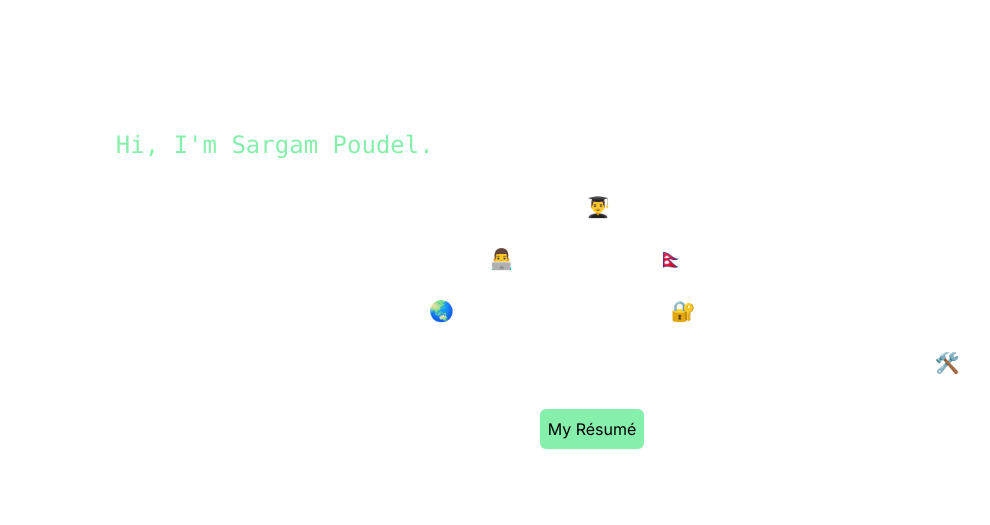
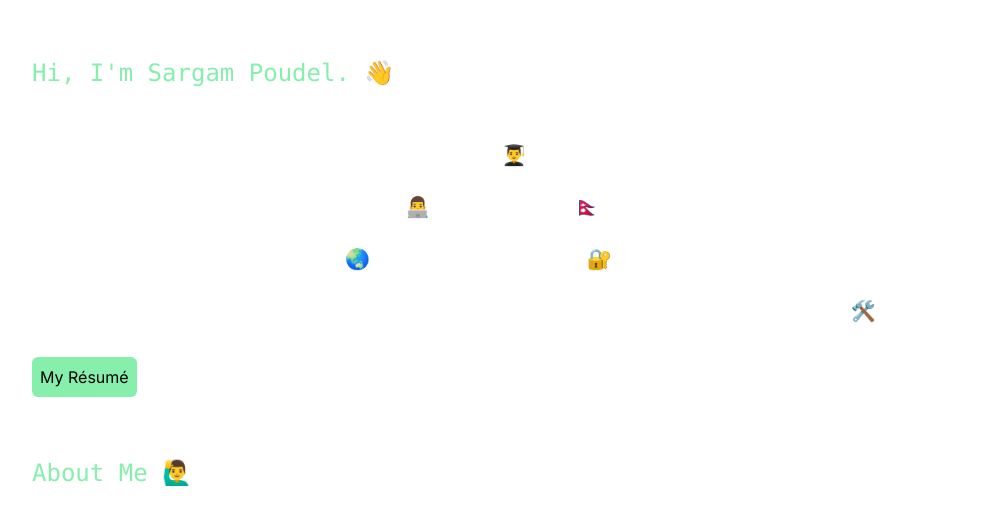
Before and after one commit to devsargam/Sargam-On-The-Internet, a Next.js app: page / in a window 1280 px wide. Shown: the part 199-724 px from the top of the page, without its empty margins (48-1038 px from the left). Built offline with nearby package versions, Linux system fonts and the light colour scheme.

Commit message:
:sparkles: feat: add aboutme section

```diff
--- a/src/app/page.tsx
+++ b/src/app/page.tsx
@@ -1,11 +1,15 @@
+import Aboutme from "@/components/aboutme";
 import Intro from "@/components/intro/";
 import Resume from "@/components/resume";
 
 export default function Home(): JSX.Element {
   return (
     <main className="flex flex-col items-center justify-center min-h-screen py-10 dark:bg-slate-900">
-      <Intro />
-      <Resume />
+      <div className="container px-5 sm:px-20">
+        <Intro />
+        <Resume />
+        <Aboutme />
+      </div>
     </main>
   );
 }
--- /dev/null
+++ b/src/components/aboutme/Aboutme.tsx
@@ -0,0 +1,35 @@
+import React from "react";
+
+function Aboutme() {
+  const about = [
+    "started writing code ~3 years ago",
+    "grew up in south-eastern part of Nepal in Jhapa district",
+    "went to high school in Kathmandu, Nepal",
+    "am currently pursuing my bachelor's degree in Computer Engineering",
+    "currently live in my university hostel in Bangalore, India",
+    "can speak Nepali, Hindi & English, के तपाई नेपालीमा बोल्न सक्नुहुन्छ?",
+    "only pay interest to those who understand computers",
+    'am a "Jack of all trades, master of none" but maybe one day I might master one',
+  ];
+
+  return (
+    <section>
+      <div className="container font-mono text-left">
+        <div className="pt-10 text-lg text-green-300 sm:text-2xl">
+          About Me 🙋‍♂️
+        </div>
+        <br />
+        <div className="pt-5 text-xl text-white">I ...</div>
+        <ul className="ml-2 text-white sm:ml-5">
+          {about.map((point, index) => (
+            <li className="py-2 sm:py-3" key={index}>
+              <span className="sm:text-xl text-md">{point}</span>
+            </li>
+          ))}
+        </ul>
+      </div>
+    </section>
+  );
+}
+
+export default Aboutme;
--- /dev/null
+++ b/src/components/aboutme/index.ts
@@ -0,0 +1,3 @@
+import Aboutme from "./Aboutme";
+
+export default Aboutme;
--- /dev/null
+++ b/src/components/aboutyou/AboutYou.tsx
@@ -0,0 +1,7 @@
+import React from "react";
+
+function AboutYou() {
+  return <div>AboutYou</div>;
+}
+
+export default AboutYou;
--- /dev/null
+++ b/src/components/aboutyou/index.ts
@@ -0,0 +1,3 @@
+import AboutYou from "./AboutYou";
+
+export default AboutYou;
--- a/src/components/intro/Intro.tsx
+++ b/src/components/intro/Intro.tsx
@@ -14,10 +14,10 @@ function Intro() {
       <h1 className="text-4xl font-bold text-center text-white underline decoration-white decoration-2 md:text-8xl sm:text-6xl">
         <Link href="/">Sargam</Link> On The Internet
       </h1>
-      <div className="container p-5 font-mono sm:pt-20 sm:px-20">
-        <span className="py-5 text-lg text-green-300 sm:text-2xl">
-          Hi, I'm Sargam Poudel.
-        </span>
+      <div className="container font-mono sm:pt-20">
+        <div className="py-5 mt-5 text-lg text-green-300 sm:text-2xl">
+          Hi, I'm Sargam Poudel. 👋
+        </div>
         <ul className="mt-5 text-white">
           {myInfo.map((info, index) => (
             <li className="py-2 sm:py-3" key={index}>
--- a/src/components/resume/Resume.tsx
+++ b/src/components/resume/Resume.tsx
@@ -5,7 +5,7 @@ import React from "react";
 function Resume() {
   return (
     <div>
-      <button className="p-2 text-black bg-green-300 rounded-md">
+      <button className="p-2 my-5 text-black bg-green-300 rounded-md">
         <a href="./resume.pdf" download>
           My Résumé
         </a>
```
